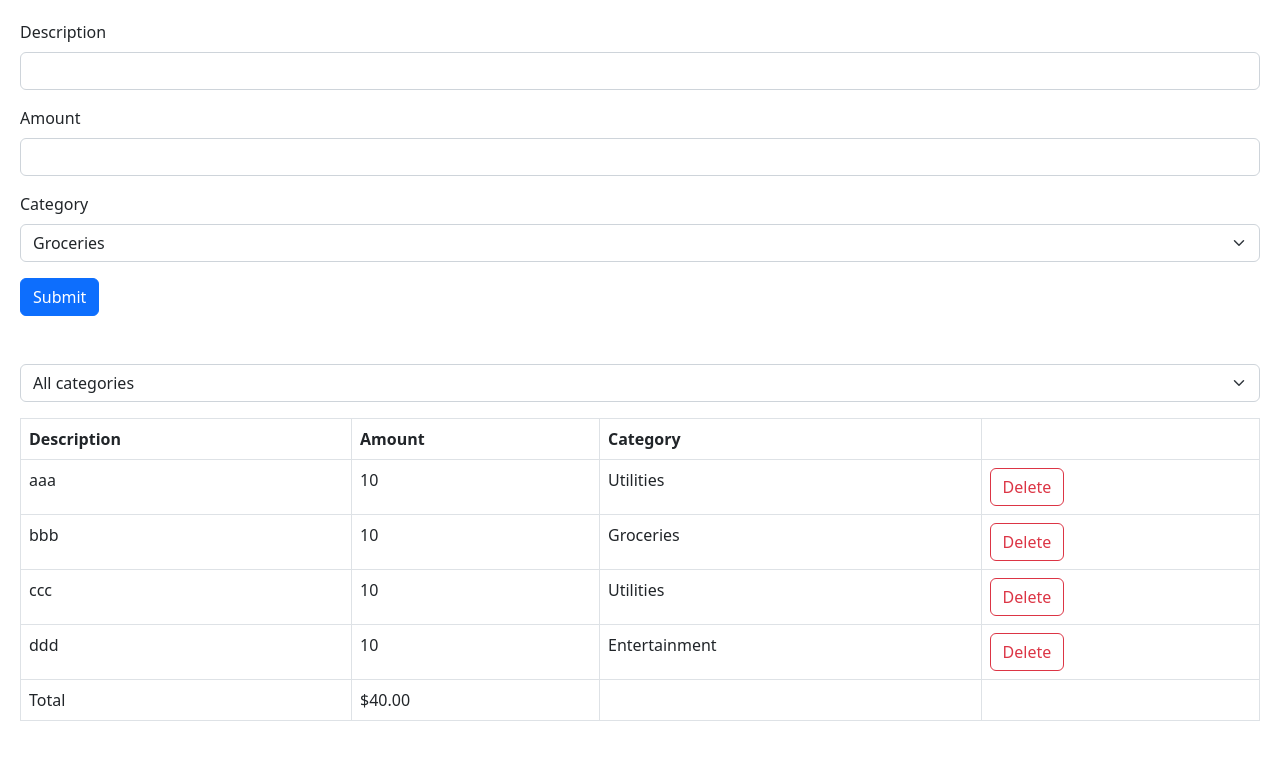
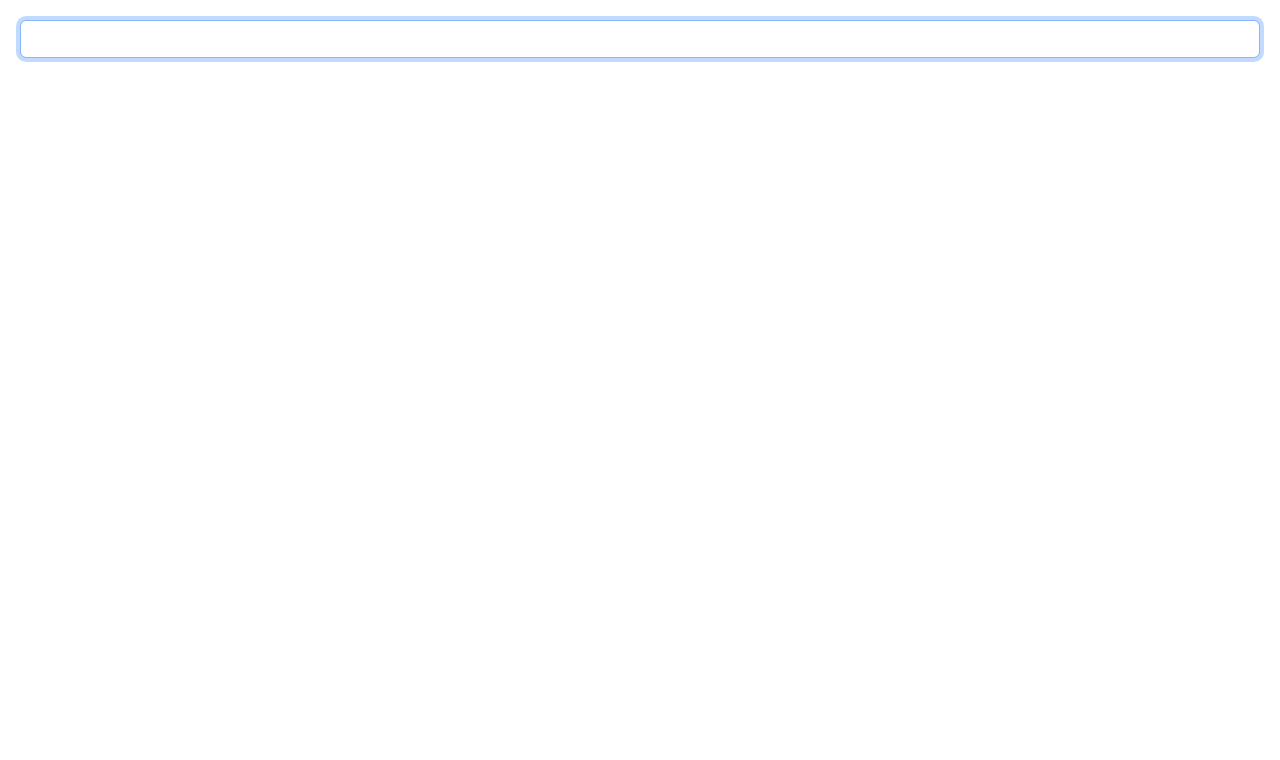
Before and after one commit to St0rY87/React-app, a React (Vite) app in the folder React-app/: page / in a window 1280 px wide. Shown: the top 760 px of the page. Built offline with nearby package versions, Linux system fonts and the light colour scheme; the HTML template or start-up script is replaced by a standard one.

Commit message:
understanding the Effect hook

```diff
--- a/React-app/src/App.tsx
+++ b/React-app/src/App.tsx
@@ -1,4 +1,4 @@
-import { useState } from "react";
+import { useEffect, useRef, useState } from "react";
 import ExpenseList from "./expense-tracker/components/ExpenseList";
 import ExpenseFilter from "./expense-tracker/components/ExpenseFilter";
 import ExpenseForm from "./expense-tracker/components/ExpenseForm";
@@ -22,14 +22,27 @@ function App() {
     ? expenses.filter((expense) => expense.category === selectedCategory)
     : expenses;
 
+  const ref = useRef<HTMLInputElement>(null);
+
+  useEffect(() => {
+    if (ref.current) {
+      ref.current.focus();
+    }
+  });
+
+  useEffect(()=> {
+    document.title = 'My App'
+  })
+
   return (
     <div>
-      <ExpenseForm onSubmit={expense => setExpenses([...expenses, {...expense, id: expenses.length + 1 }])} />
+      {/* <ExpenseForm onSubmit={expense => setExpenses([...expenses, {...expense, id: expenses.length + 1 }])} />
       <ExpenseFilter
         onSelectCategory={(category) => setSelectedCategory(category)}
       />
       <ExpenseList expenses={visibleExpenses} onDelete={deleteItem} />
-
+       */}
+      <input ref={ref} type="text" className="form-control" />
     </div>
   );
 }
```
